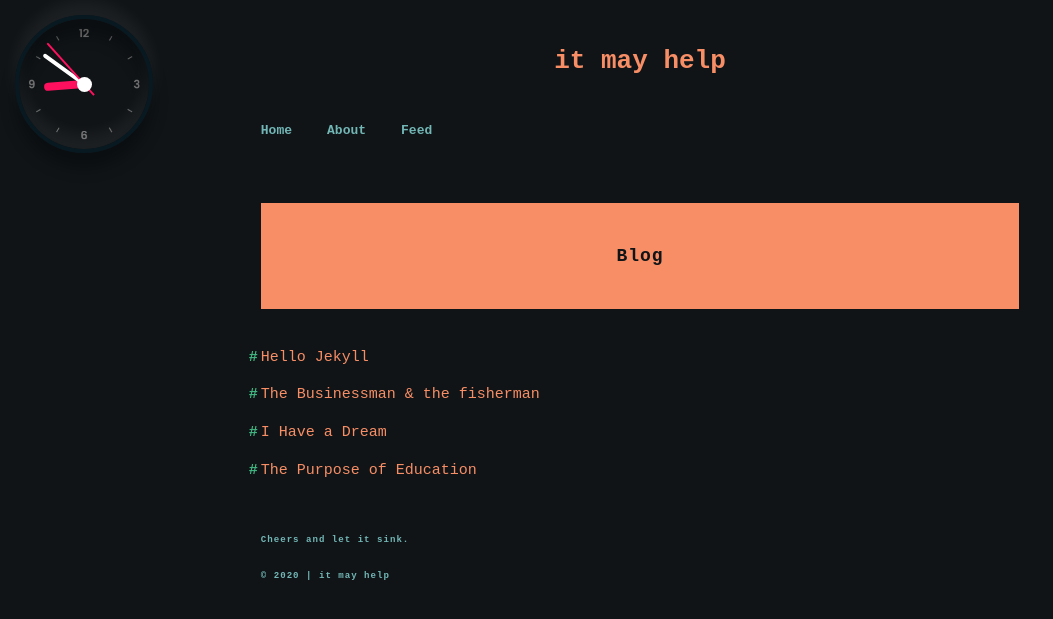
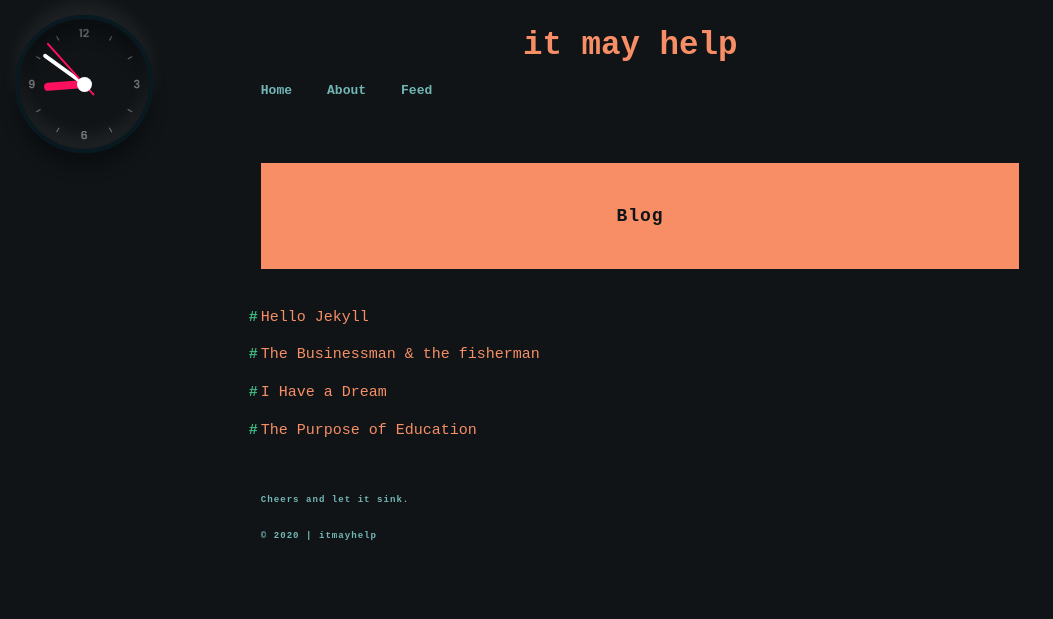
Before and after one commit to XanXus96/xanxus96.github.io, a Jekyll site: the page built from index.html, in a window 1280 px wide. Shown: the top 619 px of the page, without its empty margins (0-1053 px from the left). Built offline with Jekyll 4.4.1, drawn with Linux system fonts in a browser that asks for light colours; the list of posts is cut into pages by our own code.

Commit message:
add weird animation to title

```diff
--- a/_config.yml
+++ b/_config.yml
@@ -1,4 +1,4 @@
-title: it may help
+title: ["it", "may", "help"]
 markdown: kramdown
 url: ""
 baseurl: ""
--- a/_includes/header.html
+++ b/_includes/header.html
@@ -1,5 +1,9 @@
 <header>
 	<a href="{{site.baseurl}}/">
-		<h3>{{site.title}}</h3>
+		<h3 id="title">
+			{% for item in site.title %}
+			<span>{{item}}&nbsp;</span>
+			{% endfor %}
+		</h3>
 	</a>
 </header>
--- a/assets/css/custom.css
+++ b/assets/css/custom.css
@@ -15,11 +15,6 @@
 	margin: 2rem 20% -2rem 20%;
 	display: flex;
 	justify-content: center;
-}
-
-header * {
-	color: #f78e66 !important;
-	font-size: 2rem !important;
 }
 
 /* nav */
@@ -87,6 +82,45 @@
 	font-weight: bold;
 }
 
+h3#title {
+	font-size: 2.5rem !important;
+	color: #f78e66 !important;
+	margin: 0;
+	padding: 0;
+}
+
+h3#title span {
+	display: table-cell;
+	margin: 0;
+	padding: 0;
+	animation: animate 1s linear;
+}
+
+h3#title span:nth-child(1) {
+	animation-delay: 0s;
+}
+h3#title span:nth-child(2) {
+	animation-delay: 0.33s;
+}
+h3#title span:nth-child(3) {
+	animation-delay: 0.66s;
+}
+
+@keyframes animate {
+	0%,100% {
+		color: #fff;
+		filter: blur(0px);
+		text-shadow: 0 0 10px #f78e66,
+					0 0 20px #f78e66,
+					0 0 40px #f78e66;
+	}
+	5%,95% {
+		color: #111;
+		filter: blur(0px);
+		text-shadow: none;
+	}
+}
+
 /* footer */
 
 footer {
```
Also changed, not shown: _includes/clock.html (indentation only).
